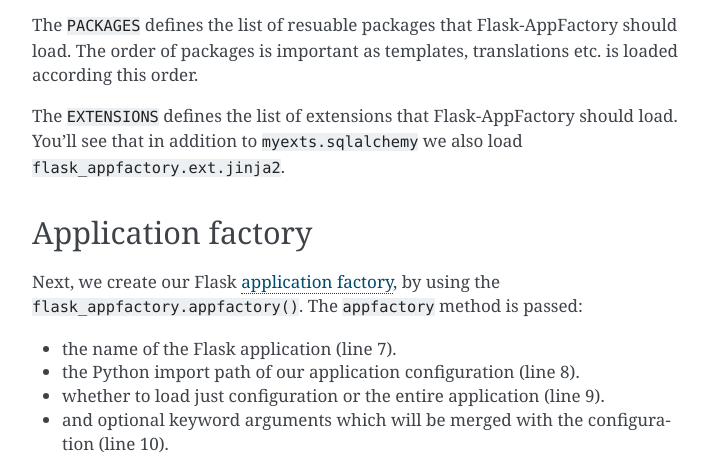
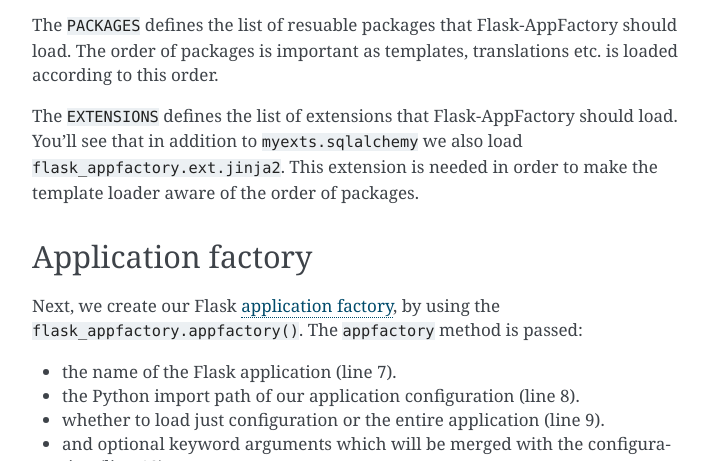
Before and after one commit to inveniosoftware-attic/flask-appfactory, a Sphinx documentation site: the page built from docs/tut_app.rst, in a window 1280 px wide and 900 px high, scrolled down 376 px, cut to the strip 247-708 px from the top of the window. Shown: the whole strip, without its empty margins (388-1096 px from the left). Built offline with Sphinx 7.4.7, drawn with Linux system fonts in a browser that asks for light colours.

Commit message:
docs: typo fixes
Signed-off-by: Lars Holm Nielsen <lars.holm.nielsen@cern.ch>

```diff
--- a/docs/tut_app.rst
+++ b/docs/tut_app.rst
@@ -26,11 +26,12 @@
 
 The ``PACKAGES`` defines the list of resuable packages that
 Flask-AppFactory should load. The order of packages is important as templates,
-translations etc. is loaded according this order.
+translations etc. is loaded according to this order.
 
 The ``EXTENSIONS`` defines the list of extensions that Flask-AppFactory
 should load. You'll see that in addition to ``myexts.sqlalchemy`` we also
-load ``flask_appfactory.ext.jinja2``.
+load ``flask_appfactory.ext.jinja2``. This extension is needed in order to make
+the template loader aware of the order of packages.
 
 
 Application factory
--- a/docs/tut_package.rst
+++ b/docs/tut_package.rst
@@ -41,7 +41,7 @@
 This example blueprint simply renders the template ``mymodule.html`` and
 pass it the value of ``MYMODULE_GREETING`` (line 15) that we ensured was set in
 ``config.py``. Notice, also that the Blueprint's template folder is set in line
-8 (without it, the templates in the next section is not found).
+8 (without it, the templates in the next section are not found).
 
 
 Templates
```
